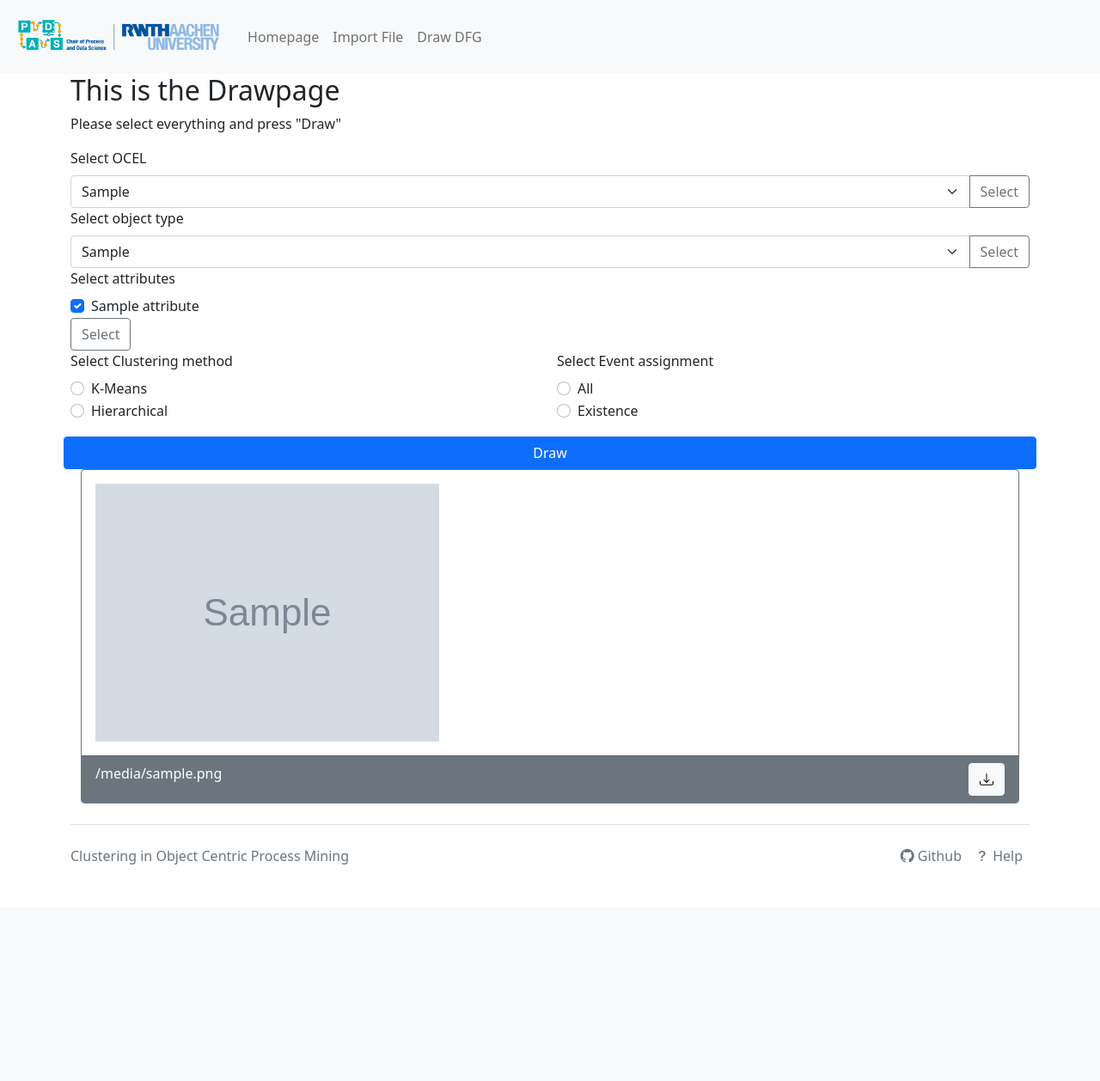
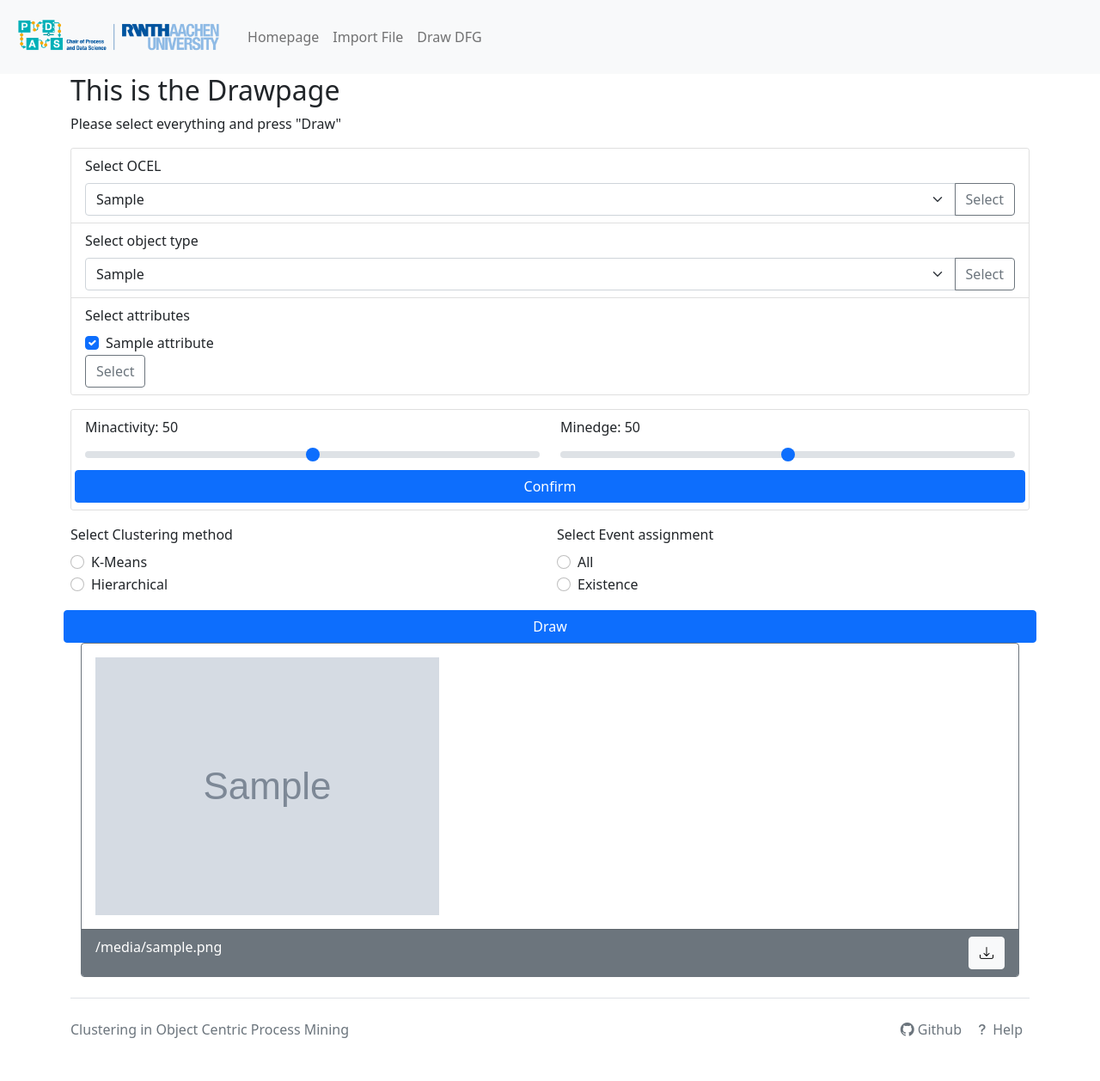
Before and after one commit to JustusNikolaus/Clustering-in-Object-Centric-Process-Mining, a Django app: template drawpage/templates/drawpage/drawpage.html in a window 1280 px wide. Shown: the whole page at 86% size. Before the commit the page ends 1006 px from the top, so only its background shows below. Run offline with Django 3.2, Linux system fonts and the light colour scheme; the template is opened without the code that fills it: most values are stand-ins (such as "Sample title", 1, 10 or a date in 2020); grey boxes marked "Sample" are stand-in pictures; parts of the project's set-up code (start-up, migrations or seed data) failed here and were passed over; some libraries are stand-ins or nearby versions.

Commit message:
Added range sliders for Minactivity and Minedge

```diff
--- a/drawpage/templates/drawpage/drawpage.html
+++ b/drawpage/templates/drawpage/drawpage.html
@@ -11,6 +11,9 @@
     <h2>This is the Drawpage</h2>
     <p>Please select everything and press "Draw"</p>
 
+    <div class="card">
+        <ul class="list-group list-group-flush">
+            <li class="list-group-item">
                 <!--Choose OCEL File Form-->
                 <form action="" id="file_select_form" method="post">
                     {% csrf_token %}
@@ -27,7 +30,8 @@
                         <button class="btn btn-outline-secondary" type="submit">Select</button>
                     </div>
                 </form>
-
+            </li>
+            <li class="list-group-item">
                 <!--Select object type-->
                 <form action="" id="object_type_select_form" method="post">
                     {% csrf_token %}
@@ -44,7 +48,8 @@
                         <button class="btn btn-outline-secondary" type="submit">Select</button>
                     </div>
                 </form>
-
+            </li>
+            <li class="list-group-item">
                 <!--Select attributes-->
                 <form action="" method="post">
                     {% csrf_token %}
@@ -61,6 +66,37 @@
                         </div>
                     </fieldset>
                 </form>
+            </li>
+        </ul>
+    </div>
+
+    <p></p>
+
+    <div class="card">
+        <ul class="list-group list-group-flush">
+          <li class="list-group-item">
+              <!--Select Minactivity and minedge-->
+            <form action="" method="post">
+                {% csrf_token %}
+                <div class="row">
+                    <div class="col">
+                        <label class="form-label">Minactivity:</label>
+                        <output for="slider-activity" name="result-activity" id="result-activity"></output>
+                        <input id="slider-activity" class="form-range" type="range" min="0" max="100" step="1" value="50">
+                    </div>
+                    <div class="col">
+                        <label class="form-label">Minedge:</label>
+                        <output for="slider-edge" name="result-edge" id="result-edge"></output>
+                        <input id="slider-edge" class="form-range" type="range" min="0" max="100" step="1" value="50">
+                    </div>
+                    <button class="btn btn-primary" type="submit">Confirm</button>
+                </div>
+            </form>
+          </li>
+        </ul>
+    </div>
+
+    <p></p>
 
     <!--Select clustering Method and object-->
     <form action="" method="post">
@@ -124,6 +160,24 @@
 
 </div>
 
+
+<script>
+    const slider_activity = document.querySelector("#slider-activity");
+    const output_activity = document.querySelector("#result-activity");
+    const slider_edge = document.querySelector("#slider-edge");
+    const output_edge = document.querySelector("#result-edge");
+    document.addEventListener('DOMContentLoaded', function() {
+        output_activity.value = slider_activity.value;
+        output_edge.value = slider_edge.value;
+    });
+
+    slider_activity.addEventListener ("input", function () {
+        output_activity.value = this.value;
+    });
+    slider_edge.addEventListener ("input", function () {
+        output_edge.value = this.value;
+    });
+</script>
 <!--<img id="theImage" class="img-responsive col-12" src="yourImage.png" style="visibility: hidden;">
 <script>
     document.getElementById("showImage").onclick = function(){
```
Lines whose indentation alone changed are shown as unchanged.
